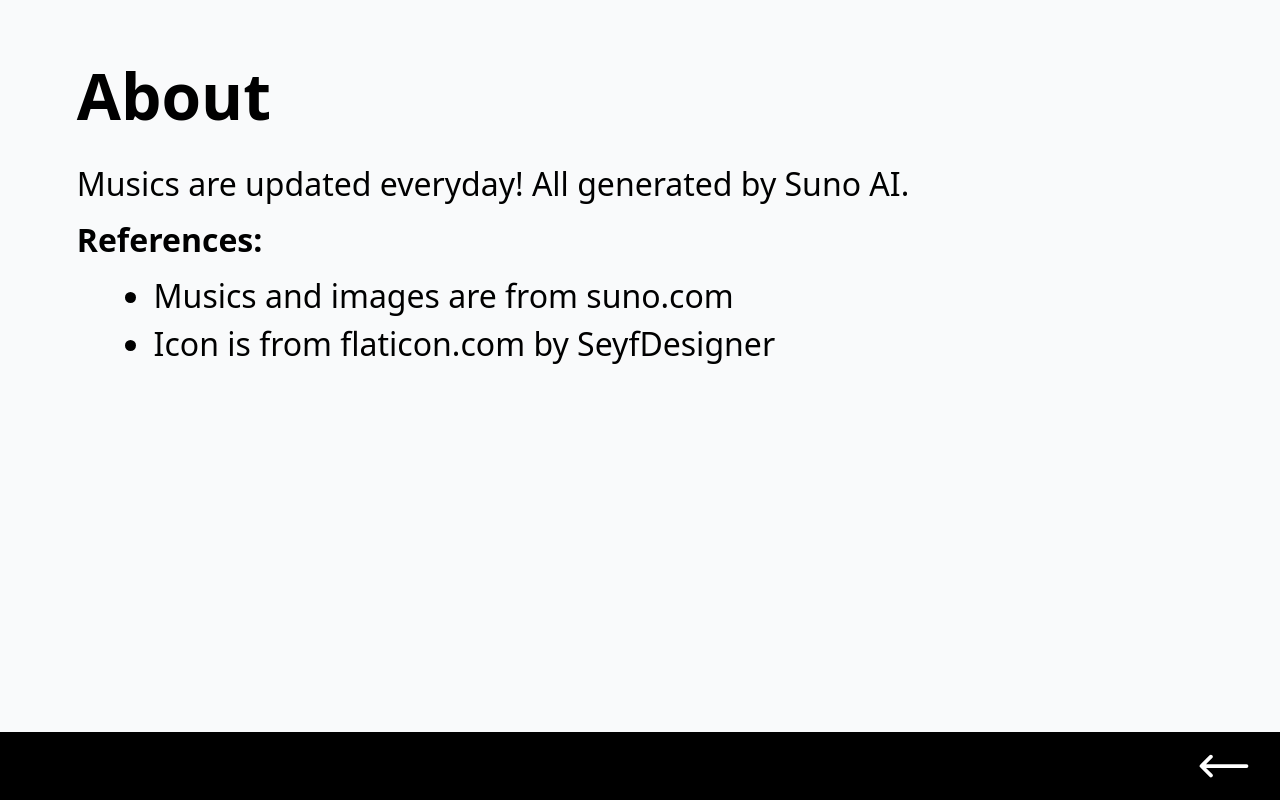
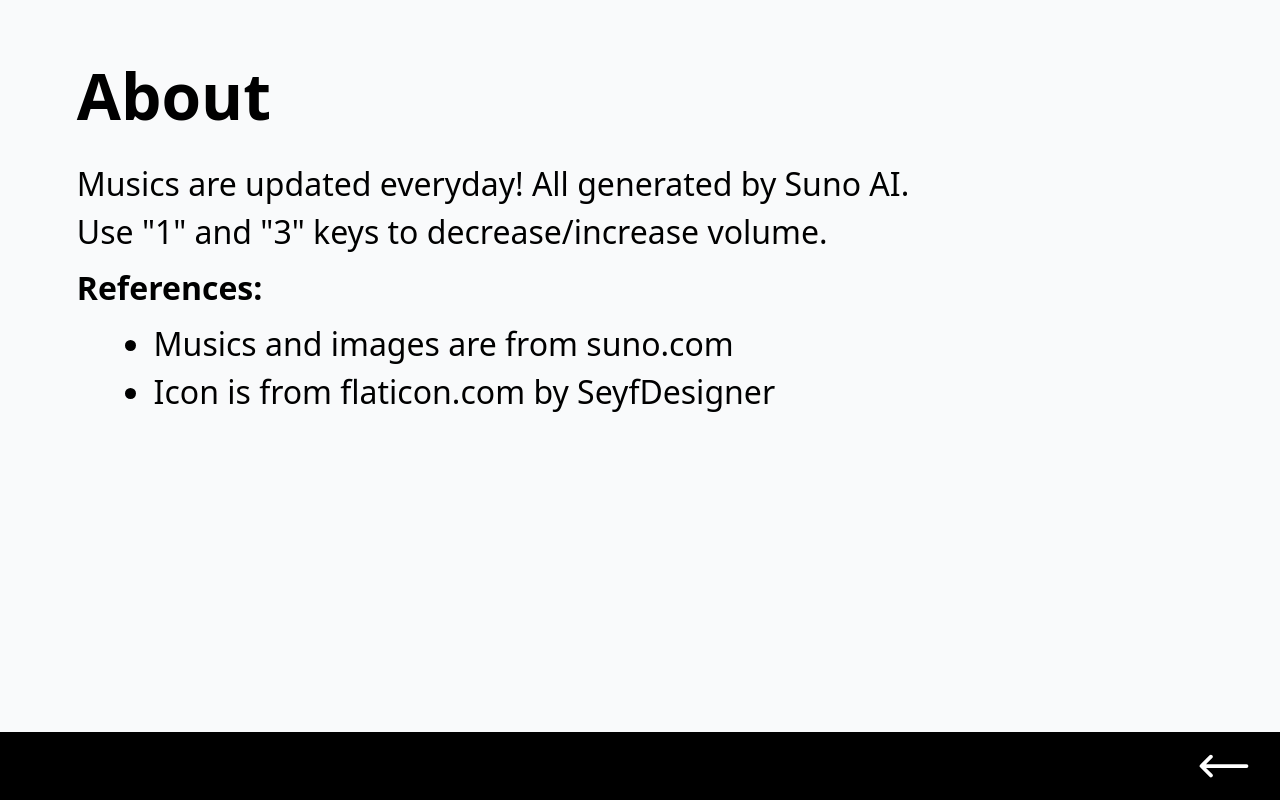
Before and after one commit to b10902118/suno-musics, a React (Vite) app: page /about in a window 1280 px wide. Built offline with nearby package versions, Linux system fonts and the light colour scheme.

Commit message:
support volumnManager toggle with key 1 and 3

```diff
--- a/src/About.tsx
+++ b/src/About.tsx
@@ -14,6 +14,9 @@
       <p className={pClassName}>
         Musics are updated everyday! All generated by Suno AI.
       </p>
+      <p className={pClassName}>
+        Use "1" and "3" keys to decrease/increase volume.
+      </p>
       <p className="my-2" />
       <p className="text-[4vh] font-bold my-2">References:</p>
       <ul className="list-disc pl-[6vw]">
--- a/src/Footer.tsx
+++ b/src/Footer.tsx
@@ -45,7 +45,14 @@
 
     function handleKeyDown(e: KeyboardEvent) {
       if (e.key === "Escape" && SLIcon && onSL) onSL();
-      if (e.key === "Enter" && onEnter) onEnter();
+      else if (e.key === "Enter" && onEnter) onEnter();
+      else if (e.key === "1") {
+        // @ts-ignore
+        if (navigator.volumeManager) navigator.volumeManager.requestDown();
+      } else if (e.key === "3") {
+        // @ts-ignore
+        if (navigator.volumeManager) navigator.volumeManager.requestUp();
+      }
     }
 
     // delay to prevent enter continuous firing
```
